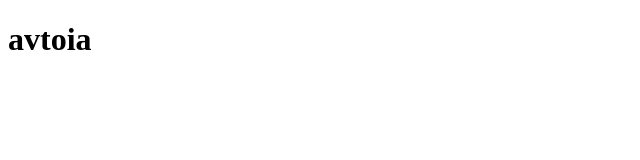
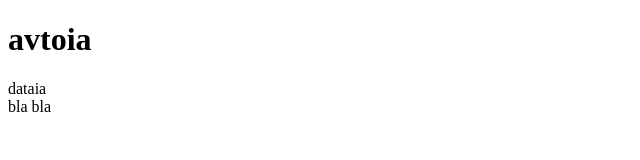
Before and after one commit to AvtoTsulu/tsulo, a plain HTML site: page index.html in a window 1280 px wide. Shown: the full height of the page, 0-640 px from the left. Drawn offline with Linux system fonts and the light colour scheme.

Commit message:
Update index.html

```diff
--- a/index.html
+++ b/index.html
@@ -7,6 +7,7 @@
 </head>
 <body>
     <h1>avtoia</h1>
-
+<header>dataia</header>
+    <footer>bla bla</footer>
 </body>
 </html>
```
